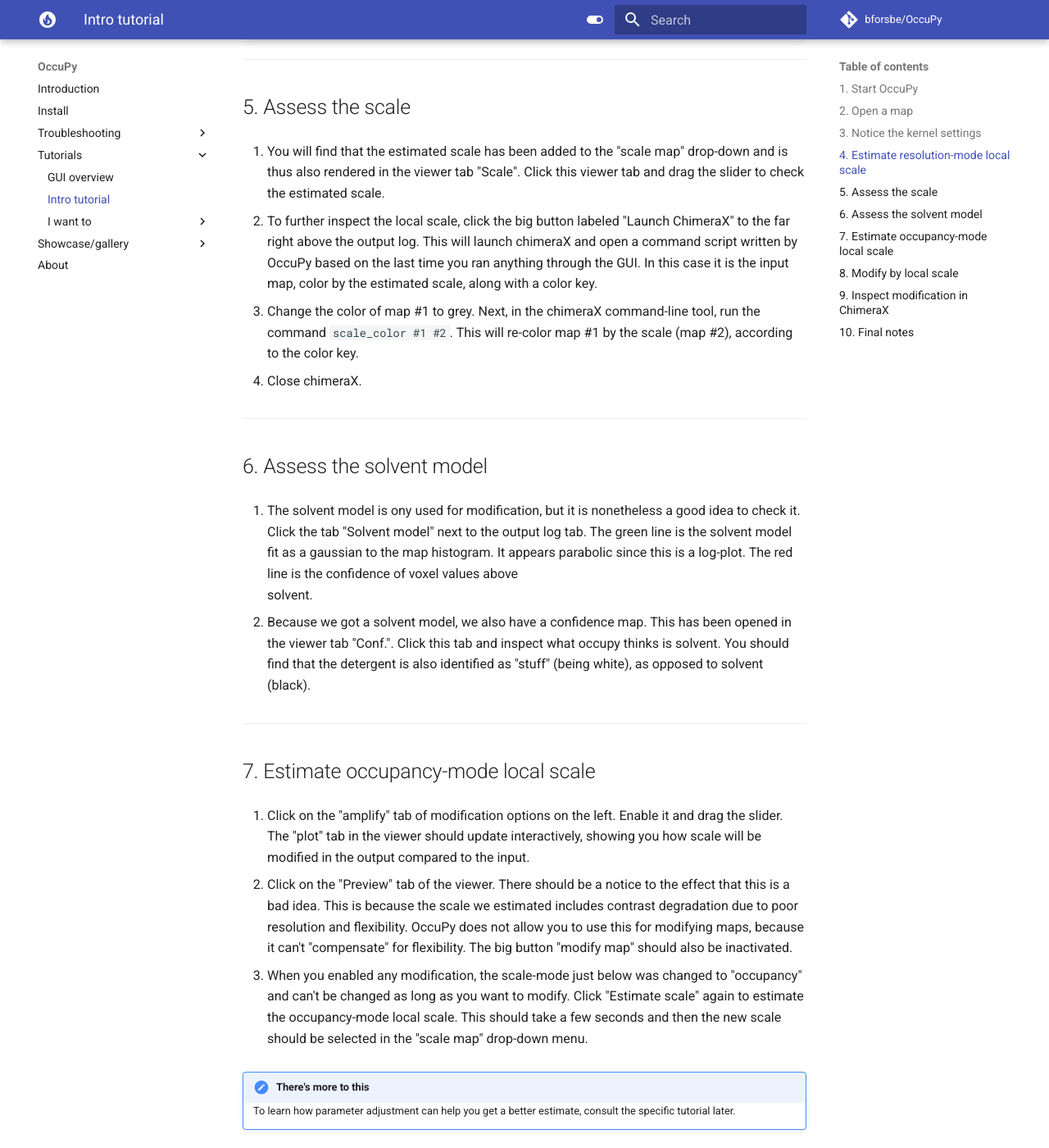
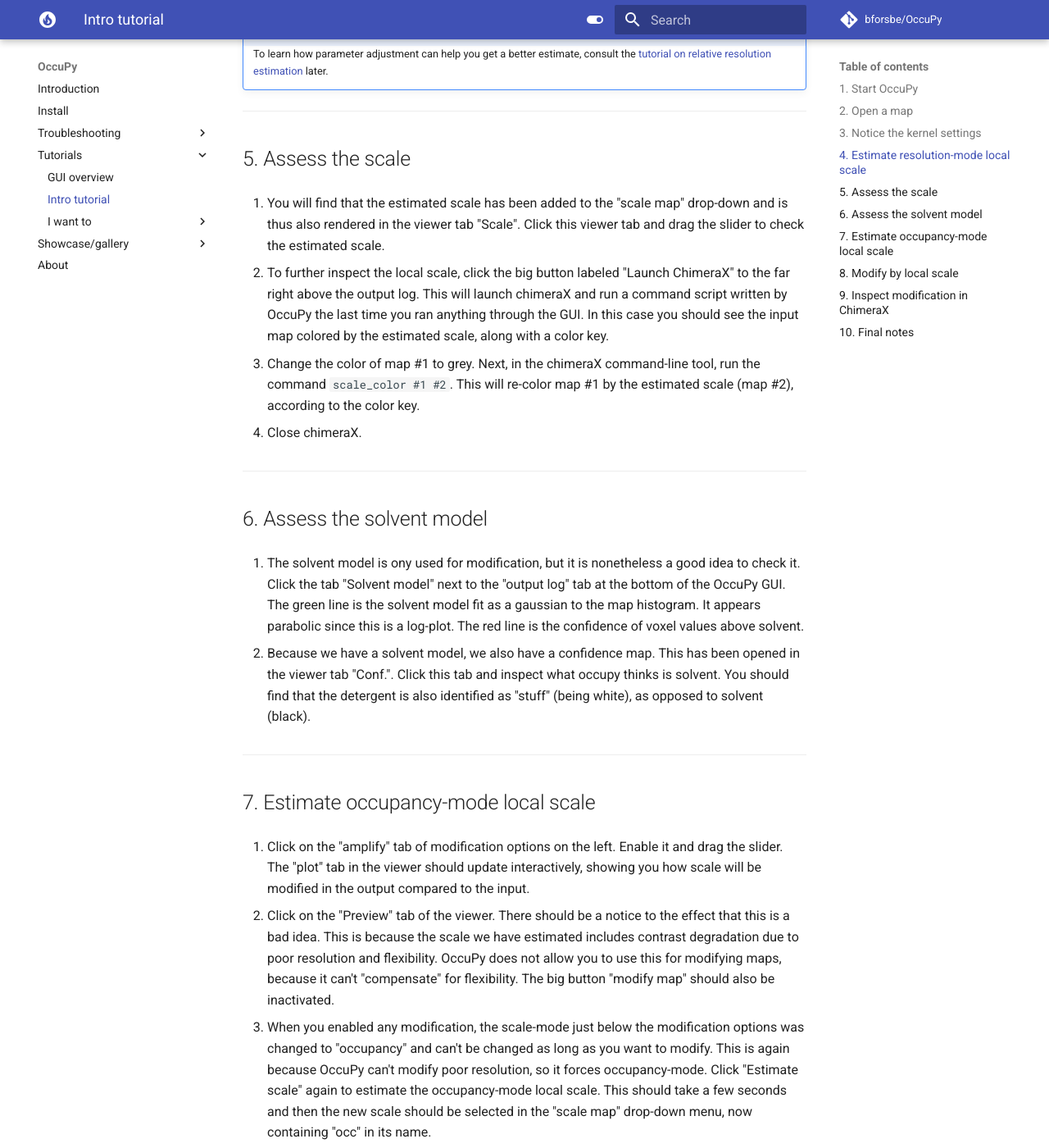
Before and after one commit to bforsbe/OccuPy, an MkDocs documentation site: the page built from docs/Tutorials/intro.md, in a window 1280 px wide and 1400 px high, scrolled down 2005 px. Shown: the whole window at 82% size. Built offline with MkDocs 1.6.1 and Material for MkDocs 9.7.7, drawn with Linux system fonts in a browser that asks for light colours; comment, search, counter and statistics services are not loaded; some of the changed text lies outside the part shown.

Commit message:
doc update

```diff
--- a/docs/Tutorials/intro.md
+++ b/docs/Tutorials/intro.md
@@ -30,27 +30,28 @@
 3. You will find three (3) large buttons above the ouput log, called "Estimate Scale", "Modify Map", and "Launch
 chimeraX". These should all be greyed out. Check that the far-right
 button to start ChimeraX does not indicate "(not found)". If ChimeraX was not found, you will not be able to invoke
-ChimeraX from the OccuPy GUI. Please see the advice under "Troubleshooting" in these docs to remedy this.
+ChimeraX from the OccuPy GUI. Please see the section for
+<a href="../../Troubleshooting/chimX_trbl/">troubleshooting chimeraX</a> to remedy this, or use the workaround below.
 <div class="admonition hint">
-<p class="admonition-title">Workaronud</p>
+<p class="admonition-title">Workaround</p>
 <p>
 OccuPy writes a chimeraX command script (.cxc) every time you estimate the scale or modify a map. You can open
-this through chimeraX instead of using OccuPy to launch chimeraX. Just make sure to use "File"->"close session" before
-opening the .cxc.
+this through chimeraX instead of using OccuPy to launch chimeraX. <strong> Just make sure to use "File"->"close
+session" in chimeraX before you open the .cxc-file written by OccuPy. </strong>
 </p>
 </div>
 
 ---
 
 ## 2. Open a map
-1. Click the "emdb" button in the top-right corner of the OccuPy window. A small dialog should open asking to
-specify the unique ID of the map in the electron microscopy database. Enter the number 3061 and click "Fetch". This
-will download, unzip and open a relatively small map of the transmembrane protein gamma-secretase in the current
-working directory.
-
-2. In the "Input" tab of the viewer, the input map will be seen. Just below the viewer, select the z-dimension and
-change the slice number to 96 to see the transmembrane helices across the light-grey detergent micelle, as well as
-the extracellular domain.
+1. To open an input file we would normally click "browse" in the top-right corner of the OccuPy window. For this
+   tutorial we will use a map from the emdb instead. Click the "emdb" button in the top-right corner of the OccuPy
+   window. A small dialog should open asking to specify the unique ID of the map in the electron microscopy database.
+2. Enter the number 3061 and click "Fetch". This will download, unzip and open a relatively small map of the
+   transmembrane protein gamma-secretase in the current working directory.
+3. In the "Input" tab of the viewer, the input map can be inspected. Just below the viewer, select the z-dimension and
+   change the slice number to 96 to see the transmembrane helices across the light-grey detergent micelle, as well
+   as the extracellular domain.
 
 ---
 
@@ -80,7 +81,8 @@
 <div class="admonition attention">
 <p class="admonition-title">There's more to this</p>
 <p>
-To learn how parameter adjustment can help you get a better estimate, consult the specific tutorial later.
+To learn how parameter adjustment can help you get a better estimate, consult the
+<a href="../case/est_res">tutorial on relative resolution estimation</a> later.
 </p>
 </div>
 
@@ -91,11 +93,11 @@
 viewer tab "Scale". Click this viewer tab and drag the slider to check the estimated scale.
 
 2. To further inspect the local scale, click the big button labeled "Launch ChimeraX" to the far right above the output
-log. This will launch chimeraX and open a command script written by OccuPy based on the last time you ran anything
-through the GUI. In this case it is the input map, color by the estimated scale, along with a color key.
+log. This will launch chimeraX and run a command script written by OccuPy the last time you ran anything
+through the GUI. In this case you should see the input map colored by the estimated scale, along with a color key.
 
 3. Change the color of map #1 to grey. Next, in the chimeraX command-line tool, run the command
-`scale_color #1 #2`. This will re-color map #1 by the scale (map #2), according to the color key.
+`scale_color #1 #2`. This will re-color map #1 by the estimated scale (map #2), according to the color key.
 
 4. Close chimeraX.
 
@@ -103,11 +105,11 @@
 
 ## 6. Assess the solvent model
 1. The solvent model is ony used for modification, but it is nonetheless a good idea to check it. Click the tab
-   "Solvent model" next to the output log tab. The green line is the solvent model fit as a gaussian to the map
-   histogram. It appears parabolic since this is a log-plot. The red line is the confidence of voxel values above
-   solvent.
+   "Solvent model" next to the "output log" tab at the bottom of the OccuPy GUI. The green line is the solvent model
+   fit as a gaussian to the map histogram. It appears parabolic since this is a log-plot. The red line is the
+   confidence of voxel values above solvent.
 
-2. Because we got a solvent model, we also have a confidence map. This has been opened in the viewer tab "Conf.".
+2. Because we have a solvent model, we also have a confidence map. This has been opened in the viewer tab "Conf.".
    Click  this tab and inspect what occupy thinks is solvent. You should find that the detergent is also identified
    as "stuff" (being white), as opposed to solvent (black).
 
@@ -118,17 +120,20 @@
 viewer should update interactively, showing you how scale will be modified in the output compared to the input.
 
 2. Click on the "Preview" tab of the viewer. There should be a notice to the effect that this is a bad idea. This is
-   because the scale we estimated includes contrast degradation due to poor resolution and flexibility. OccuPy does
-   not allow you to use this for modifying maps, because it can't "compensate" for flexibility.  The big button
+   because the scale we have estimated includes contrast degradation due to poor resolution and flexibility. OccuPy
+   does not allow you to use this for modifying maps, because it can't "compensate" for flexibility.  The big button
    "modify map" should also be inactivated.
 
-3. When you enabled any modification, the scale-mode just below was changed to "occupancy" and can't be changed as
-   long as you want to modify. Click "Estimate scale" again to estimate the occupancy-mode local scale.  This should
-   take a few seconds and then the new scale should be selected in the "scale map" drop-down menu.
+3. When you enabled any modification, the scale-mode just below the modification options was changed to "occupancy" and
+   can't be changed as long as you want to modify. This is again because OccuPy can't modify poor resolution, so
+   it forces occupancy-mode. Click "Estimate scale" again to estimate the occupancy-mode local scale. This should
+   take a few seconds and then the new scale should be selected in the "scale map" drop-down menu, now containing
+   "occ" in its name.
 <div class="admonition attention">
 <p class="admonition-title">There's more to this</p>
 <p>
-To learn how parameter adjustment can help you get a better estimate, consult the specific tutorial later.
+To learn how parameter adjustment can help you get a better estimate, consult the
+<a href="../case/est_occ">tutorial on occupancy estimation</a> later.
 </p>
 </div>
 ---
@@ -139,17 +144,18 @@
 
 2. Try to remove the membrane by enabling attenuation and inspecting the preview as you alter the attenuation
    power by dragging the slider.
-3. Try the same by sigmoid modification.
-4. Selct the "plot" tab of the viewer to see how these modifications would alter the scale of the output compared to
+3. Try the same by sigmoid modification. Note that sigmoid has two parameters.
+4. Select the "plot" tab of the viewer to see how these modifications would alter the scale of the output compared to
    input. Where the colored line is below the dashed line, scale will be attenuated. Converesely, where the line is
    above the dashed line, scale will be amplified.
 5. Click the button "modify Map" to generate all desired modifications.
-6. When completed, the preview is **still just a preview**. To see the output, please click "Launch ChimeraX". This
-   will open the original map and all modifications, but only the original is visible by default. Read on.
+6. When completed, **the preview is still just a preview**. To see the output, please click "Launch ChimeraX". This
+   will open the original map and all modifications, but **only the original is visible by default**. Read on.
 <div class="admonition attention">
 <p class="admonition-title">There's more to this</p>
 <p>
-To understand map modification, consult the specific tutorial later.
+To understand map modification, consult the
+<a href="../case/modification">tutorial on map modification</a> later.
 </p>
 </div>
 ---
@@ -163,11 +169,11 @@
 
 ## 10. Final notes
 1. Click "Session->View full log" in the menu field. Note that all run setting have been saved according to the same
-   uniwue run-ID that you saw in the output log. This log is persistent. If tou close OccuPy and start it again, the
-   numbers will be incremented, and everything you di will be there.
+   unique run-ID that you saw in the output log. This log is persistent. If you close OccuPy and start it again, the
+   numbers will be incremented, and everything you did before and do now will be in the full log.
 2. Maps are over-written by default. If you alter the input lowpass to 10Å and re-estimate local scale, the
    previously estimated scale is gone. But the parameters to re-generate it is in the full log, provided that you
-   know run ID.
+   know the run ID.
 3. You might want to play with a few more instructive maps. Here are a few entries that might be interesting to test
    OccuPy. Remember to use the emdb-fetch button in the GUI, or the `--emdb <ID>` flag on the command-line.
 
```
Also changed, not shown: docs/Troubleshooting/chimX_trbl.md (+12 -7 lines), docs/Troubleshooting/install_trbl.md (+1 -1 lines), docs/Tutorials/gui.md (+21 -9 lines), docs/index.md (+1 -1 lines), docs/install.md (+10 -6 lines), 1 other file.
